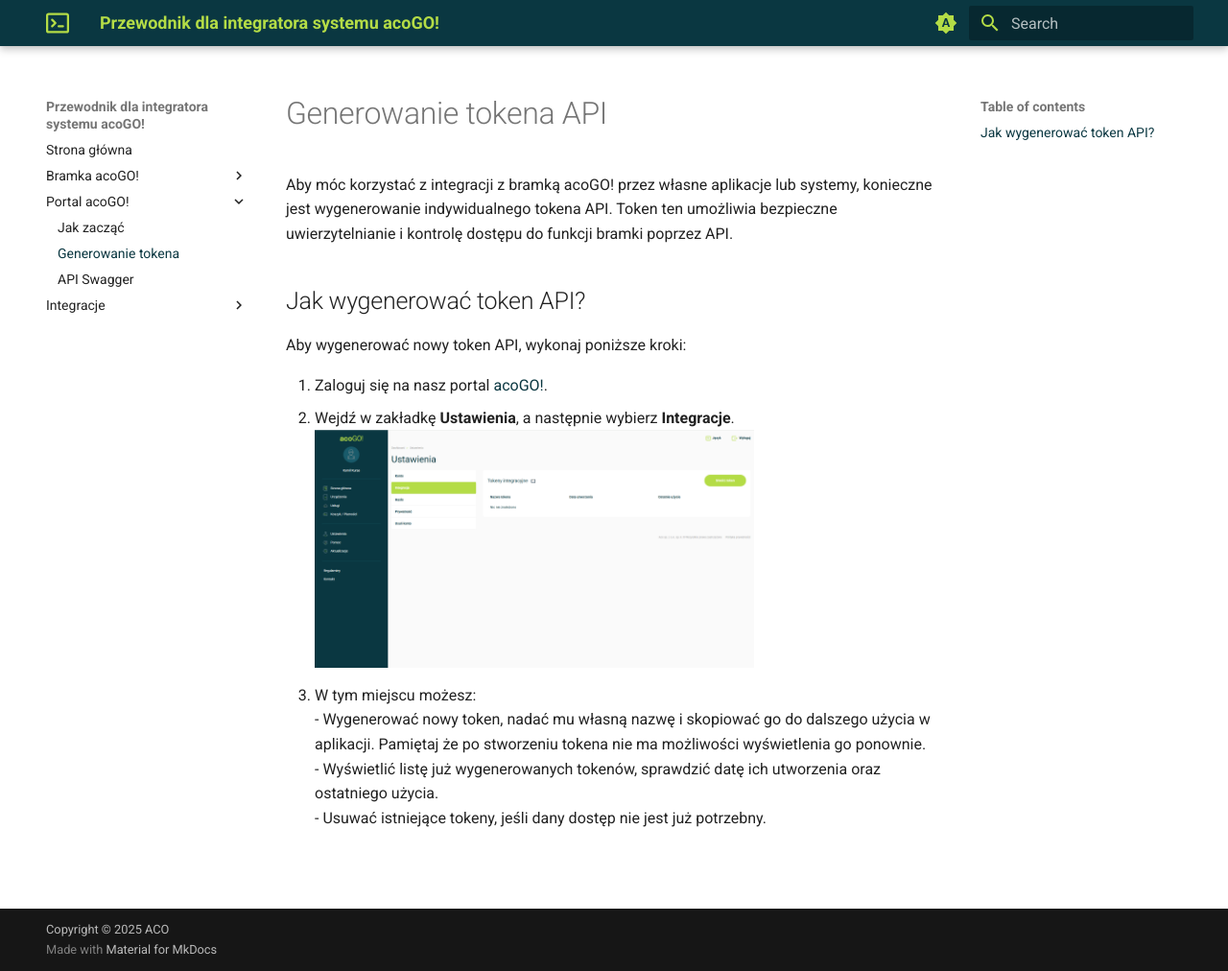
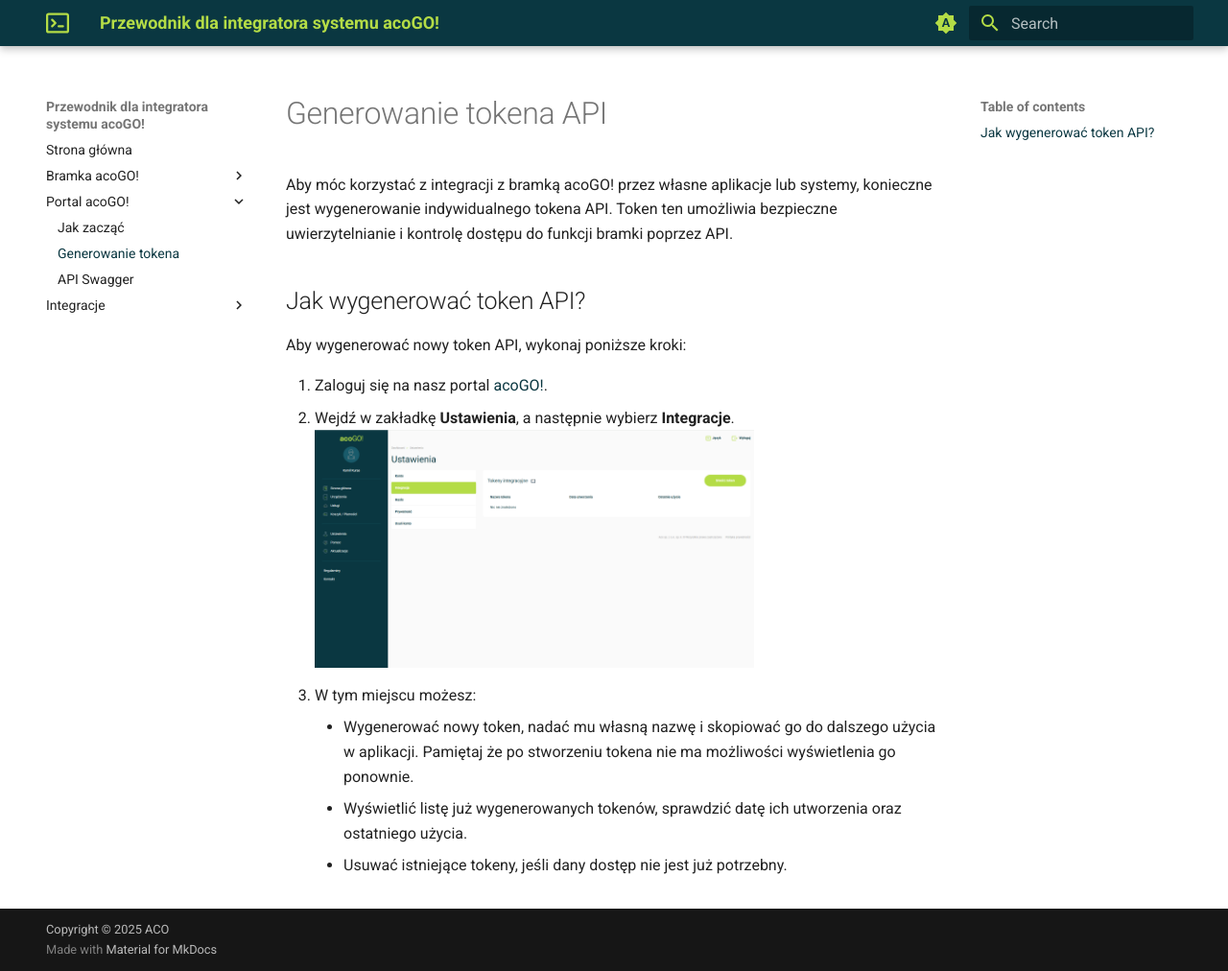
Before and after one commit to acoGO/acogo.github.io, an MkDocs documentation site: the page built from docs/portal-acogo/generowanie-tokena.md, in a window 1280 px wide and 1012 px high. Shown: the whole window at 96% size. Built offline with MkDocs 1.6.1 and Material for MkDocs 9.7.7, drawn with Linux system fonts in a browser that asks for light colours.

Commit message:
Poprawa myślników na kropki i pogrubienie napisów

```diff
--- a/docs/portal-acogo/generowanie-tokena.md
+++ b/docs/portal-acogo/generowanie-tokena.md
@@ -7,9 +7,9 @@ Aby móc korzystać z integracji z bramką acoGO! przez własne aplikacje lub sy
 Aby wygenerować nowy token API, wykonaj poniższe kroki:
 
 1. Zaloguj się na nasz portal[ acoGO!](https://portal.acogo.pl){target=_blank}. <br>
-2. Wejdź w zakładkę <strong>Ustawienia</strong>, a następnie wybierz <strong>Integracje</strong>. <br>
+2. Wejdź w zakładkę **Ustawienia**, a następnie wybierz **Integracje**. <br>
 ![Portal ustawienia integracje](../img/Portal_API/5_przejście_do_integracji.png){ width=70% }
 3. W tym miejscu możesz:
-   <br>- Wygenerować nowy token, nadać mu własną nazwę i skopiować go do dalszego użycia w aplikacji. Pamiętaj że po stworzeniu tokena nie ma możliwości wyświetlenia go ponownie.
-   <br>- Wyświetlić listę już wygenerowanych tokenów, sprawdzić datę ich utworzenia oraz ostatniego użycia.
-   <br>- Usuwać istniejące tokeny, jeśli dany dostęp nie jest już potrzebny.
+    - Wygenerować nowy token, nadać mu własną nazwę i skopiować go do dalszego użycia w aplikacji. Pamiętaj że po stworzeniu tokena nie ma możliwości wyświetlenia go ponownie.
+    - Wyświetlić listę już wygenerowanych tokenów, sprawdzić datę ich utworzenia oraz ostatniego użycia.
+    - Usuwać istniejące tokeny, jeśli dany dostęp nie jest już potrzebny.
```
Also changed, not shown: docs/bramka-acogo/generowanie-tokena.md (+3 -3 lines), docs/bramka-acogo/rejestracja-webhooka.md (+4 -4 lines).
